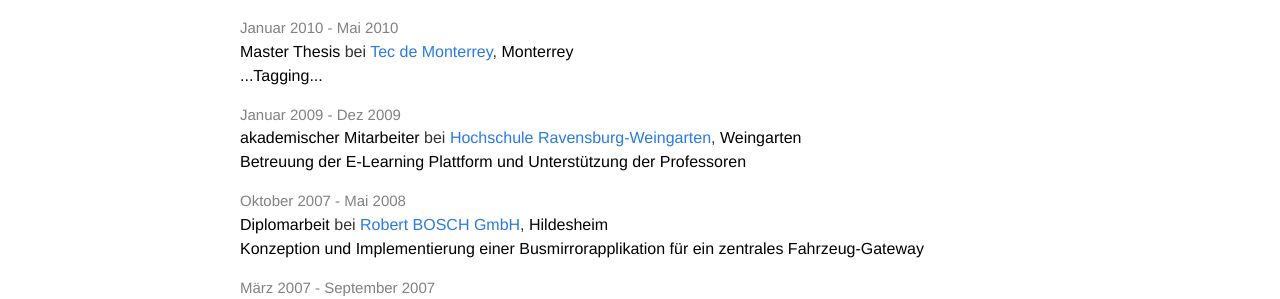
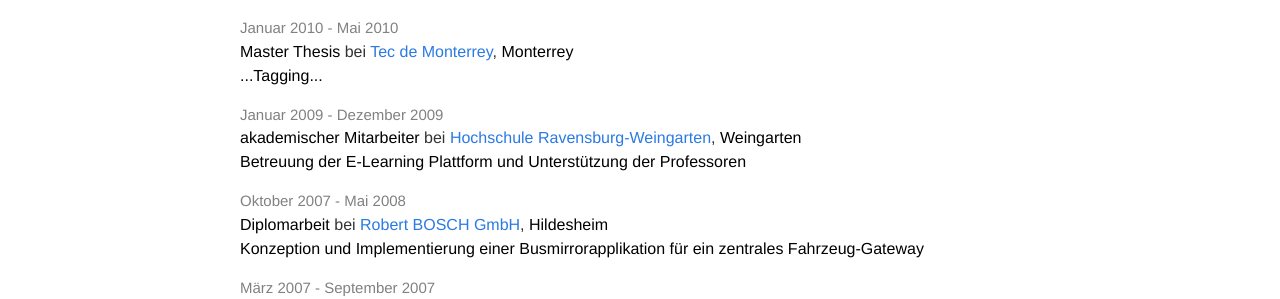
Before and after one commit to hwmrocker/resume, a Jekyll site: the page built from index.html, in a window 1280 px wide. Shown: the part 366-665 px from the top of the page. Built offline with Jekyll 4.4.1, drawn with Linux system fonts in a browser that asks for light colours; nearby versions of some CDN libraries; library files that are not in the unit come from our copies.

Commit message:
fix NaN error

```diff
--- a/_data/resume.yaml
+++ b/_data/resume.yaml
@@ -49,7 +49,7 @@
     location: Monterrey
     description: ...Tagging...
 
-  - timeframe: Januar 2009 - Dez 2009
+  - timeframe: Januar 2009 - Dezember 2009
     what: akademischer Mitarbeiter
     company: Hochschule Ravensburg-Weingarten
     url: https://www.hs-weingarten.de/web/rechenzentrum/e-learning
```
